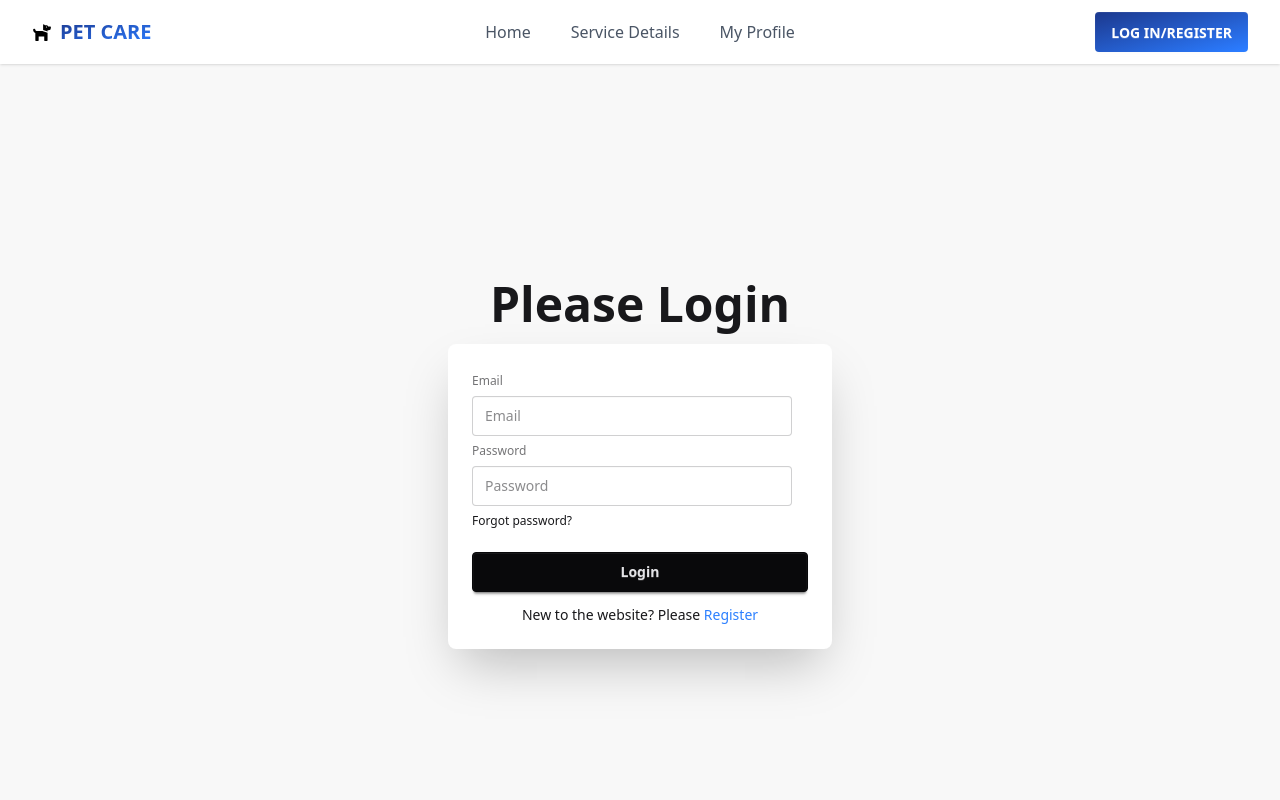
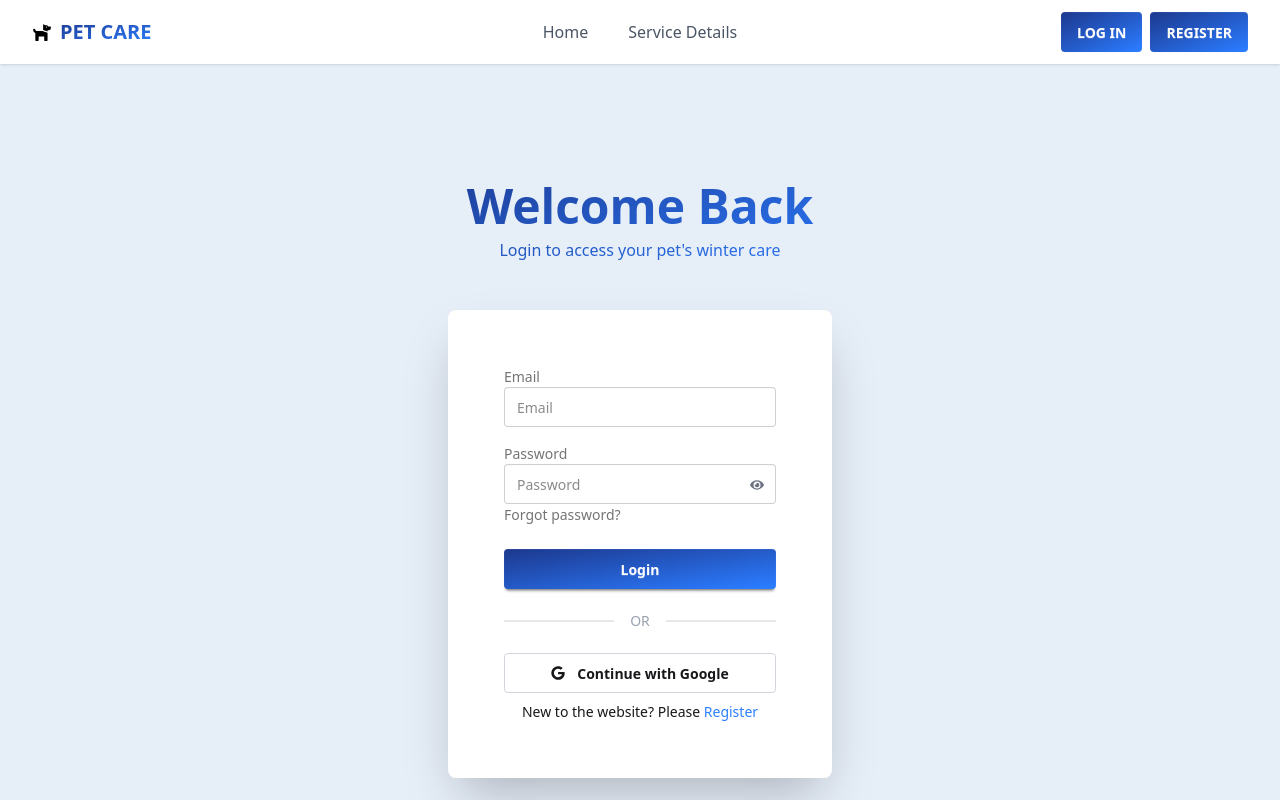
Before and after one commit to Zidanpng/assignment-9, a React (Vite) app: page /login in a window 1280 px wide. Shown: the top 800 px of the page. Built offline with nearby package versions, Linux system fonts and the light colour scheme; no server answers.

Commit message:
login and forget pass done

```diff
--- a/src/Layouts/Roots.jsx
+++ b/src/Layouts/Roots.jsx
@@ -5,7 +5,7 @@ import { Outlet } from "react-router";
 
 const Roots = () => {
   return (
-    <div>
+    <div className="bg-[#e6eef8]">
       <Navbar></Navbar>
       <div className="min-h-screen">
         <Outlet></Outlet>
--- /dev/null
+++ b/src/components/ForgetPass.jsx
@@ -0,0 +1,48 @@
+import React from "react";
+import { useLocation } from "react-router";
+
+const ForgetPass = () => {
+  const location = useLocation();
+  const passedEmail = location.state?.email || "";
+
+  const handleReset = (e) => {
+    e.preventDefault();
+    const email = e.target.email.value;
+    window.location.href = "https://mail.google.com";
+  };
+  return (
+    <div className="hero min-h-screen">
+      <div className="hero-content flex-col w-full">
+        <h2 className="text-5xl font-bold text-center text-blue-900 mb-4">
+          Reset Your Password
+        </h2>
+        <div className="card bg-base-100 w-full max-w-sm shadow-2xl p-6">
+          <form onSubmit={handleReset} className="card-body p-0">
+            <div className="form-control">
+              <label className="label">
+                <span className="label-text font-semibold mb-2">
+                  Email Address
+                </span>
+              </label>
+              <input
+                type="email"
+                name="email"
+                defaultValue={passedEmail}
+                placeholder="Enter your email"
+                className="input input-bordered focus:border-blue-500"
+                required
+              />
+            </div>
+            <div className="form-control mt-6">
+              <button className="btn bg-gradient-to-br from-blue-900 to-blue-500 border-none text-white hover:scale-105 transition-transform w-full">
+                Reset Password
+              </button>
+            </div>
+          </form>
+        </div>
+      </div>
+    </div>
+  );
+};
+
+export default ForgetPass;
--- a/src/components/Login.jsx
+++ b/src/components/Login.jsx
@@ -1,33 +1,105 @@
-import React from "react";
-import { Link } from "react-router";
+import React, { useContext, useState } from "react";
+import { Link, useLocation, useNavigate } from "react-router";
+import { AuthContext } from "../providers/AuthProvider";
+import { toast } from "react-toastify";
+import { FaEye, FaEyeSlash, FaGoogle } from "react-icons/fa";
 
 const Login = () => {
+  const { userLogin, googleSignIn } = useContext(AuthContext);
+  const [showPassword, setShowPassword] = useState(false);
+  const [email, setEmail] = useState("");
+  const location = useLocation();
+  const navigate = useNavigate();
+
+  const from = location.state || "/";
+  const handleLogin = (e) => {
+    e.preventDefault();
+    const form = e.target;
+    const email = form.email.value;
+    const password = form.password.value;
+
+    userLogin(email, password)
+      .then((result) => {
+        toast.success(`Welcome Back,${result.user.displayName || "User"}!`);
+        navigate(from, { replace: true });
+      })
+      .catch((error) => {
+        toast.error("Invalid email or password,PLease try again.");
+      });
+  };
+  const handleGoogleLogin = () => {
+    googleSignIn()
+      .then(() => {
+        toast.success("Logged in with Google!");
+        navigate(from, { replace: true });
+      })
+      .catch((err) => toast.error(err.message));
+  };
   return (
-    <div className="hero bg-base-200 min-h-screen ">
+    <div className="hero bg-[#e6eef8] min-h-screen ">
       <div className="hero-content flex-col mx-auto w-full">
-        <h1 className="text-5xl font-bold">Please Login</h1>
+        <div className="bg-gradient-to-br from-blue-900 to-blue-500 bg-clip-text text-transparent p-8  text-center">
+          <h1 className="text-5xl font-bold">Welcome Back</h1>
+          <p className="mt-2">Login to access your pet's winter care</p>
+        </div>
         <div className="card bg-base-100 w-full max-w-sm shrink-0 shadow-2xl">
           <div className="card-body">
-            <fieldset className="fieldset">
+            <form onSubmit={handleLogin} className="card-body p-8">
+              <div className="form-control">
                 <label className="label">Email</label>
                 <input
                   type="email"
                   name="email"
+                  onChange={(e) => setEmail(e.target.value)}
                   className="input"
                   placeholder="Email"
+                  required
                 />
+              </div>
+              <div className="form-control mt-2">
                 <label className="label">Password</label>
+                <div className="relative">
                   <input
-                type="password"
+                    type={showPassword ? "text" : "password"}
                     name="password"
                     className="input"
                     placeholder="Password"
+                    required
                   />
-              <div>
-                <a className="link link-hover">Forgot password?</a>
+                  <button
+                    type="button"
+                    onClick={() => setShowPassword(!showPassword)}
+                    className="absolute right-3 top-3.5 text-gray-500"
+                  >
+                    {showPassword ? <FaEyeSlash /> : <FaEye />}
+                  </button>
                 </div>
-              <button className="btn btn-neutral mt-4">Login</button>
-            </fieldset>
+                <label className="label">
+                  <Link
+                    to="/forgetPass"
+                    state={{ email: email }}
+                    className="link link-hover"
+                  >
+                    Forgot password?
+                  </Link>
+                </label>
+              </div>
+              <div className="form-control mt-2">
+                <button className="btn btn-neutral mt-2 w-full bg-gradient-to-br from-blue-900 to-blue-500 border-none text-white hover:scale-105 transition-transform">
+                  Login
+                </button>
+              </div>
+              <div className="divider text-gray-400 text-sm">OR</div>
+              <div className="form-control">
+                <button
+                  type="button"
+                  onClick={handleGoogleLogin}
+                  className="btn btn-outline border-gray-300 hover:bg-gray-50 hover:text-blue-900 gap-3 w-full"
+                >
+                  <FaGoogle />
+                  Continue with Google
+                </button>
+              </div>
               <p className="text-center">
                 New to the website? Please{" "}
                 <Link
@@ -37,6 +109,7 @@ const Login = () => {
                   Register
                 </Link>
               </p>
+            </form>
           </div>
         </div>
       </div>
--- a/src/components/Navbar.jsx
+++ b/src/components/Navbar.jsx
@@ -1,6 +1,7 @@
-import React from "react";
+import React, { useContext } from "react";
 import { FaDog } from "react-icons/fa";
-import { NavLink, useNavigate } from "react-router";
+import { Link, NavLink, useNavigate } from "react-router";
+import { AuthContext } from "../providers/AuthProvider";
 
 const btnStyles = ({ isActive }) => {
   return isActive
@@ -8,6 +9,7 @@ const btnStyles = ({ isActive }) => {
     : "text-gray-600 hover:text-blue-500 transition-colors px-1 pb-1";
 };
 const Navbar = () => {
+  const { user, logOut } = useContext(AuthContext);
   const navigate = useNavigate();
 
   return (
@@ -45,11 +47,13 @@ const Navbar = () => {
                 Service Details
               </NavLink>
             </li>
+            {user && (
               <li>
                 <NavLink to="/profile" className={btnStyles}>
                   My Profile
                 </NavLink>
               </li>
+            )}
           </ul>
         </div>
         <div
@@ -79,22 +83,52 @@ const Navbar = () => {
               Service Details
             </NavLink>
           </li>
+          {user && (
             <li>
               <NavLink to="/profile" className={btnStyles}>
                 My Profile
               </NavLink>
             </li>
+          )}
         </ul>
       </div>
       <div className="navbar-end">
-        <div>
-          <NavLink
+        {user && user?.email ? (
+          <div className="flex items-center gap-3">
+            <div
+              className="tooltip tooltip-bottom"
+              data-tip={user?.displayName}
+            >
+              <div className="avatar">
+                <div className="w-10 rounded-full ring ring-blue-500 ring-offset-2">
+                  <img src={user?.photoURL} alt="" />
+                </div>
+              </div>
+            </div>
+            <button
+              onClick={logOut}
+              className="btn btn-sm md:btn-md text-white bg-gradient-to-br from-blue-900 to-blue-500 hover:scale-105 transition-transform border-none"
+            >
+              LOG OUT
+            </button>
+          </div>
+        ) : (
+          <div className="flex gap-2">
+            <Link
+              to="/login"
+              className="btn btn-sm md:btn-md text-white bg-gradient-to-br from-blue-900 to-blue-500 hover:scale-105 transition-transform border-none"
+            >
+              LOG IN
+            </Link>
+            <Link
               to="/register"
               className="btn text-white bg-gradient-to-br from-blue-900 to-blue-500 hover:scale-105 transition-transform border-none"
             >
-            LOG IN/REGISTER
-          </NavLink>
+              REGISTER
+            </Link>
           </div>
+        )}
+        <div></div>
       </div>
     </div>
   );
--- a/src/pages/Error.jsx
+++ b/src/pages/Error.jsx
@@ -5,14 +5,14 @@ import { useNavigate } from "react-router";
 const Error = () => {
   const navigate = useNavigate();
   return (
-    <div>
+    <div className="min-h-screen w-full">
       <div className="px-8 mx-auto">
         {/* header */}
         <div>
           <img className="mx-auto mt-10 md:mt-20" src={error404} alt="" />
         </div>
         <div className="text-center my-6">
-          <h1 className="text-3xl md:text-4xl font-bold my-3">
+          <h1 className="text-3xl text-blue-950 md:text-4xl font-bold my-3">
             Oops, page not found!
           </h1>
           <p className="text-gray-600 text-sm">
@@ -22,7 +22,7 @@ const Error = () => {
         <div className="mt-4 sm:mt-8 mb-6 sm:mb-12 flex items-center justify-center">
           <button
             onClick={() => navigate("/")}
-            className="btn text-white text-lg bg-gradient-to-br from-blue-900 to-blue-500 hover:scale-105 transition-transform"
+            className="btn border-none text-white text-lg bg-gradient-to-br from-blue-900 to-blue-500 hover:scale-105 transition-transform"
           >
             Go Back
           </button>
--- a/src/pages/Home.jsx
+++ b/src/pages/Home.jsx
@@ -1,5 +1,6 @@
 import React, { useEffect, useState } from "react";
 import ServiceCard from "../components/ServiceCard";
+import petCare from "../assets/pet-care.png";
 import { useNavigate } from "react-router";
 import Loading from "../components/Loading";
 
@@ -24,8 +25,11 @@ const Home = () => {
 
   if (loading) return <Loading></Loading>;
   return (
-    <div className="min-h-screen bg-[#f5f5f5] overflow-hidden">
+    <div className="min-h-screen overflow-hidden">
       <div className="h-96">This is first div</div>
+      <div className="px-2">
+        <img className="mx-auto max-w-full h- " src={petCare} alt="" />
+      </div>
       <div>
         <p className="text-4xl md:text-5xl text-center font-bold pt-16 pb-4 text-[#001931]">
           Our Services
--- a/src/pages/Register.jsx
+++ b/src/pages/Register.jsx
@@ -43,7 +43,7 @@ const Register = () => {
                 <label className="label">Email</label>
                 <input
                   type="name"
-                  placeholder="name"
+                  placeholder="email"
                   value={email}
                   onChange={(e) => setEmail(e.target.value)}
                   className="input"
--- a/src/pages/Services.jsx
+++ b/src/pages/Services.jsx
@@ -25,7 +25,7 @@ const Services = () => {
   );
 
   return (
-    <div className="min-h-screen bg-[#f5f5f5] px-1 md:px-2 lg:px-4 py-2 md:py-6">
+    <div className="min-h-screen px-1 md:px-2 lg:px-4 py-2 md:py-6">
       <div className="px-1 md:px-2 lg:px-4 mx-auto">
         {/* header */}
         <div className="text-center mb-6">
--- /dev/null
+++ b/src/pages/UpdateProfile.jsx
@@ -0,0 +1,23 @@
+import React, { useContext } from "react";
+import { useNavigate } from "react-router";
+import { AuthContext } from "../providers/";
+import { toast } from "react-toastify";
+
+const UpdateProfile = () => {
+  const { updateUserProfile, setUser } = useContext(AuthContext);
+  const navigate = useNavigate();
+  const handleUpdate = (e) => {
+    e.preventDefault();
+    const name = e.target.name.value;
+    const photo = e.target.photo.value;
+
+    updateUserProfile({ displayName: name, photoURL: photo }).then(() => {
+      setUser((prev) => ({ ...prev, displayName: name, photoURL: photo }));
+      toast.success("Profile Updated");
+      navigate("/profile");
+    });
+  };
+  return <div></div>;
+};
+
+export default UpdateProfile;
--- /dev/null
+++ b/src/providers/AuthProvider.jsx
@@ -0,0 +1,59 @@
+import { createContext, useEffect, useState } from "react";
+import {
+  createUserWithEmailAndPassword,
+  signInWithEmailAndPassword,
+  signOut,
+  onAuthStateChanged,
+  signInWithPopup,
+  updateProfile,
+  GoogleAuthProvider,
+} from "firebase/auth";
+
+import { auth } from "../firebase/firebase.init";
+
+export const AuthContext = createContext(null);
+export const AuthProvider = ({ children }) => {
+  const [user, setUser] = useState(null);
+  const [loading, setLoading] = useState(true);
+  const createNewUser = (email, password) => {
+    setLoading(true);
+    return createUserWithEmailAndPassword(auth, email, password);
+  };
+  const userLogin = (email, password) => {
+    setLoading(true);
+    return signInWithEmailAndPassword(auth, email, password);
+  };
+  const googleSignIn = () => {
+    setLoading(true);
+    const provider = new GoogleAuthProvider();
+    return signInWithPopup(auth, provider);
+  };
+  const logOut = () => {
+    setLoading(true);
+    return signOut(auth);
+  };
+  const updateUserProfile = (updatedData) => {
+    return updateProfile(auth.currentUser, updatedData);
+  };
+
+  useEffect(() => {
+    const unsubscribe = onAuthStateChanged(auth, (currentUser) => {
+      setUser(currentUser);
+      setLoading(false);
+    });
+    return () => unsubscribe();
+  }, []);
+  const authInfo = {
+    user,
+    setUser,
+    loading,
+    createNewUser,
+    userLogin,
+    logOut,
+    googleSignIn,
+    updateUserProfile,
+  };
+  return (
+    <AuthContext.Provider value={authInfo}>{children}</AuthContext.Provider>
+  );
+};
```
Also changed, not shown: src/main.jsx (+9 -1 lines), src/assets/pet-care.png (added). Lines whose indentation alone changed are shown as unchanged.
